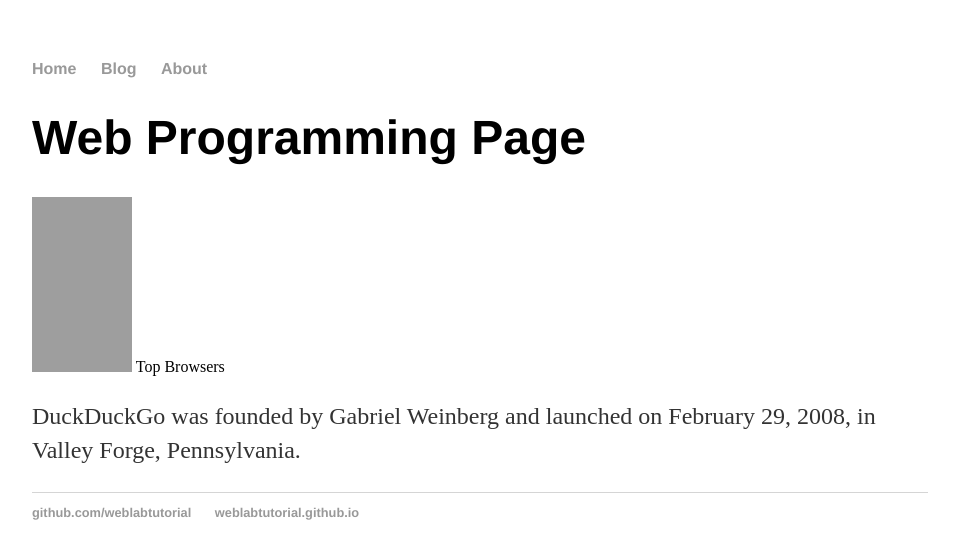
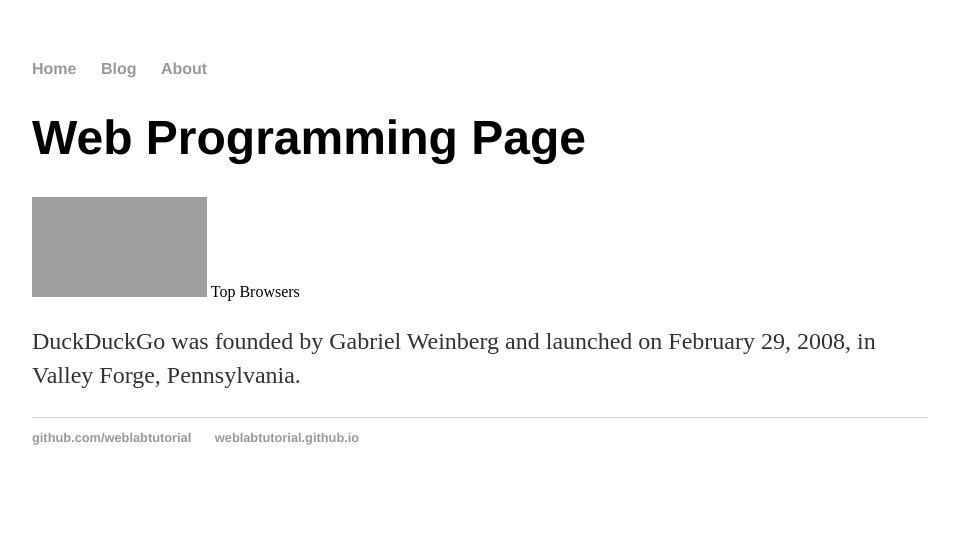
Before and after one commit to rylan-silveira/hello-world, a Jekyll site: the page built from about/index.html, in a window 1280 px wide. Shown: the top 559 px of the page, without its empty margins (160-1119 px from the left). Built offline with Jekyll 4.4.1, drawn with Linux system fonts in a browser that asks for light colours; grey boxes are pictures that could not be loaded.

Commit message:
Update index.html

```diff
--- a/about/index.html
+++ b/about/index.html
@@ -3,7 +3,7 @@ layout: default
 title: Web Programming Page
 ---
 <h1>{{ page.title }}</h1>
-<img src="https://axibase.com/wp-content/uploads/2015/06/DuckDuckGo_Logo_mid_2014.svg_-e1435743398602.png" alt="Duck" style="width:100px;height:175px">
+<img src="https://axibase.com/wp-content/uploads/2015/06/DuckDuckGo_Logo_mid_2014.svg_-e1435743398602.png" alt="Duck" style="width:175px;height:100px">
 <b>
 
 </b>
```
